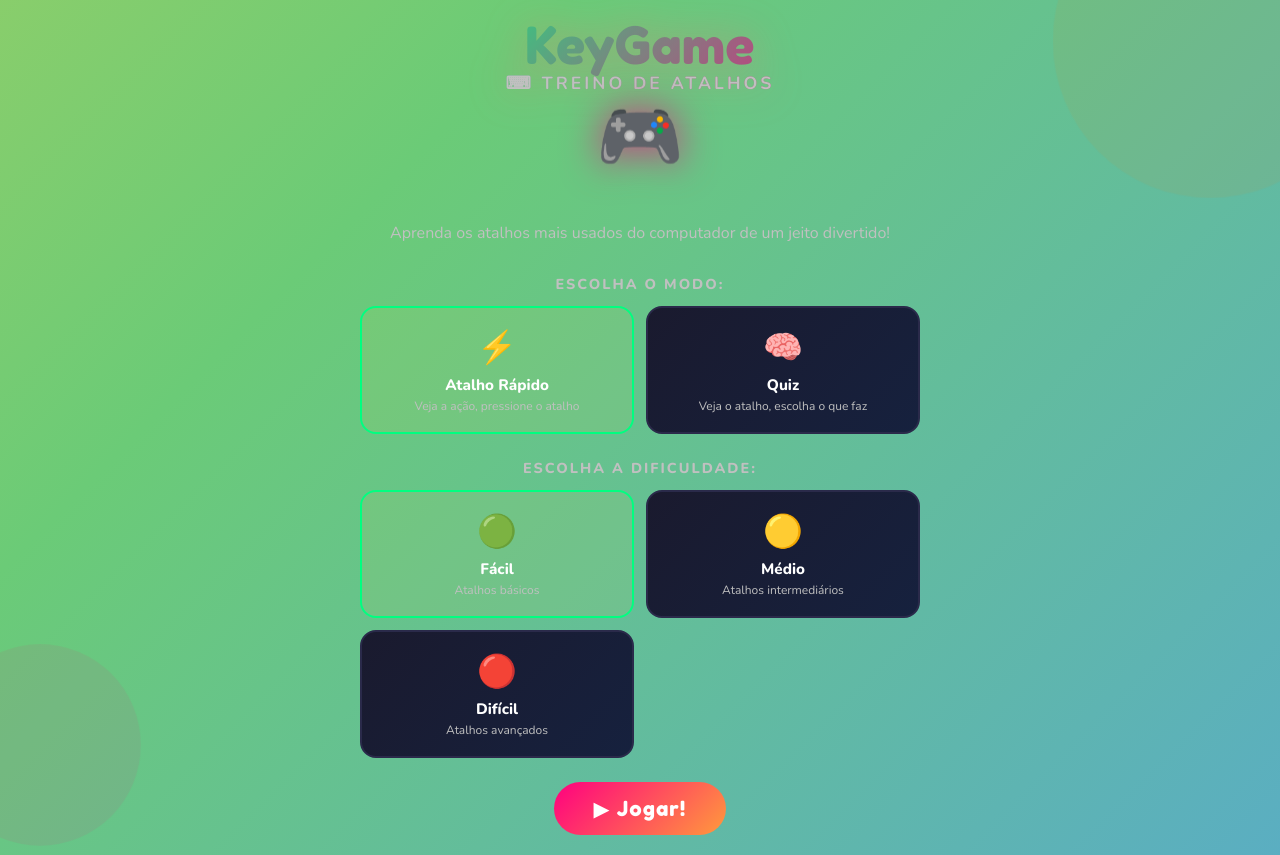
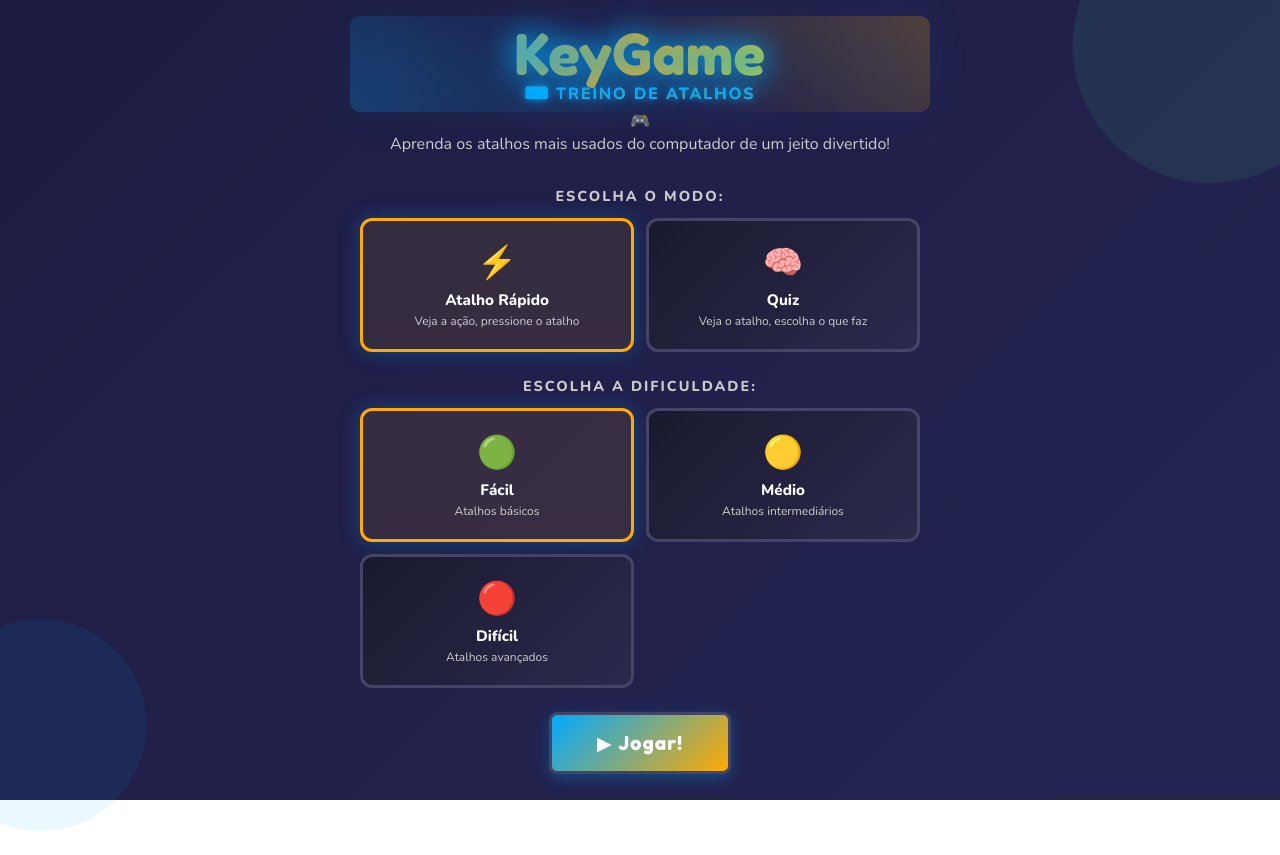
Before and after one commit to eriklluan/keyboardgame, a website: page index.html in a window 1280 px wide. After the commit the page ends 800 px from the top, so only its background shows below. Drawn offline with nearby package versions, Linux system fonts and the light colour scheme.

Commit message:
🎨 Estilo Mega Man: Tema azul futurista com efeitos de energia e design retrô

```diff
--- a/index.html
+++ b/index.html
@@ -6,14 +6,16 @@
       @import url("https://fonts.googleapis.com/css2?family=Fredoka+One&family=Nunito:wght@400;600;700;800&display=swap");
 
       :root {
-        --bg: linear-gradient(135deg, #ff6b6b, #ffd93d, #6bcb77, #4d96ff);
-        --card: linear-gradient(135deg, #1a1a2e, #16213e);
-        --accent1: #ff0080;
-        --accent2: #00ff80;
-        --accent3: #8000ff;
-        --accent4: #ff8000;
+        --bg: linear-gradient(135deg, #0a0a1e, #1a1a3e, #2a2a5e);
+        --card: linear-gradient(135deg, #1a1a2e, #2a2a4e);
+        --accent1: #00aaff; /* Mega Man blue */
+        --accent2: #ffaa00; /* Energy yellow */
+        --accent3: #ff4444; /* Warning red */
+        --accent4: #44ff88; /* Health green */
         --text: #ffffff;
-        --sub: #c0c0c0;
+        --sub: #cccccc;
+        --border: #444466;
+        --shadow: rgba(0, 170, 255, 0.3);
       }
 
       * {
@@ -33,7 +35,7 @@
         overflow: hidden;
         position: relative;
         background-size: 400% 400%;
-        animation: bgShift 10s ease infinite;
+        animation: bgShift 15s ease infinite;
       }
 
       @keyframes bgShift {
@@ -48,20 +50,37 @@
         }
       }
 
-      /* floating bg dots */
+      /* floating bg elements - Mega Man style */
       .bg-dot {
         position: fixed;
         border-radius: 50%;
-        opacity: 0.07;
-        animation: float 8s infinite ease-in-out;
+        opacity: 0.08;
+        animation: float 12s infinite ease-in-out;
+        background: var(--accent1);
+      }
+      .bg-dot:nth-child(2n) {
+        background: var(--accent4);
+        animation-duration: 15s;
+        animation-delay: -2s;
+      }
+      .bg-dot:nth-child(3n) {
+        background: var(--accent2);
+        animation-duration: 18s;
+        animation-delay: -4s;
       }
       @keyframes float {
         0%,
         100% {
-          transform: translateY(0) scale(1);
+          transform: translateY(0) scale(1) rotate(0deg);
+        }
+        25% {
+          transform: translateY(-40px) scale(1.1) rotate(90deg);
         }
         50% {
-          transform: translateY(-30px) scale(1.05);
+          transform: translateY(-20px) scale(0.9) rotate(180deg);
+        }
+        75% {
+          transform: translateY(-60px) scale(1.05) rotate(270deg);
         }
       }
 
@@ -79,34 +98,56 @@
       }
       .logo {
         font-family: "Fredoka One", cursive;
-        font-size: 3.2rem;
+        font-size: 3.5rem;
         line-height: 1;
         margin-bottom: 8px;
-        background: linear-gradient(135deg, var(--accent2), var(--accent1));
+        background: linear-gradient(135deg, var(--accent1), var(--accent2), var(--accent4));
         -webkit-background-clip: text;
         -webkit-text-fill-color: transparent;
-        filter: drop-shadow(0 0 20px rgba(255, 107, 107, 0.4));
+        filter: drop-shadow(0 0 20px var(--shadow));
+        text-shadow: 0 0 30px var(--accent1);
+        position: relative;
+      }
+      .logo::before {
+        content: '';
+        position: absolute;
+        top: -10px;
+        left: -10px;
+        right: -10px;
+        bottom: -10px;
+        background: linear-gradient(45deg, var(--accent1), transparent, var(--accent2));
+        border-radius: 10px;
+        opacity: 0.1;
+        z-index: -1;
+        animation: logoGlow 3s infinite alternate;
+      }
+      @keyframes logoGlow {
+        0% { opacity: 0.1; }
+        100% { opacity: 0.3; }
       }
       .logo span {
         display: block;
-        font-size: 1.1rem;
-        color: var(--sub);
+        font-size: 1rem;
+        color: var(--accent1);
         font-family: "Nunito", sans-serif;
-        -webkit-text-fill-color: var(--sub);
+        -webkit-text-fill-color: var(--accent1);
         filter: none;
         font-weight: 700;
-        letter-spacing: 3px;
+        letter-spacing: 2px;
         text-transform: uppercase;
         margin-top: 4px;
+        text-shadow: 0 0 10px var(--accent1);
+      }
       }
 
       .keyboard-icon {
-        font-size: 4rem;
+        font-size: 4.5rem;
         margin: 20px 0;
         display: block;
         animation:
-          bounce 2s infinite,
-          glow 2s infinite alternate;
+          bounce 2.5s infinite,
+          energyPulse 1.5s infinite alternate;
+        filter: drop-shadow(0 0 20px var(--accent1));
       }
       @keyframes bounce {
         0%,
@@ -114,15 +155,15 @@
           transform: translateY(0) scale(1);
         }
         50% {
-          transform: translateY(-20px) scale(1.1);
-        }
-      }
-      @keyframes glow {
+          transform: translateY(-15px) scale(1.05);
+        }
+      }
+      @keyframes energyPulse {
         0% {
-          filter: drop-shadow(0 0 10px #00ff80);
+          filter: drop-shadow(0 0 15px var(--accent1)) brightness(1);
         }
         100% {
-          filter: drop-shadow(0 0 20px #ff0080);
+          filter: drop-shadow(0 0 30px var(--accent2)) brightness(1.2);
         }
       }
 
@@ -135,36 +176,64 @@
 
       .btn {
         display: inline-block;
-        padding: 14px 40px;
-        border-radius: 50px;
-        border: none;
+        padding: 16px 45px;
+        border-radius: 8px;
+        border: 3px solid var(--border);
         font-family: "Fredoka One", cursive;
-        font-size: 1.3rem;
+        font-size: 1.2rem;
         cursor: pointer;
         transition:
           transform 0.15s,
-          box-shadow 0.15s;
+          box-shadow 0.15s,
+          border-color 0.15s;
         letter-spacing: 1px;
+        position: relative;
+        overflow: hidden;
+      }
+      .btn::before {
+        content: '';
+        position: absolute;
+        top: 0;
+        left: -100%;
+        width: 100%;
+        height: 100%;
+        background: linear-gradient(90deg, transparent, rgba(255, 255, 255, 0.2), transparent);
+        transition: left 0.5s;
+      }
+      .btn:hover::before {
+        left: 100%;
       }
       .btn:hover {
         transform: translateY(-3px);
-        box-shadow: 0 8px 25px rgba(0, 0, 0, 0.4);
+        box-shadow: 0 8px 25px var(--shadow);
+        border-color: var(--accent1);
       }
       .btn:active {
         transform: translateY(0);
       }
       .btn-primary {
-        background: linear-gradient(135deg, var(--accent1), #ff9a3c);
+        background: linear-gradient(135deg, var(--accent1), var(--accent2));
         color: #fff;
+        box-shadow: 0 4px 15px var(--shadow);
+      }
+      .btn-primary:hover {
+        background: linear-gradient(135deg, var(--accent2), var(--accent1));
+        box-shadow: 0 6px 20px var(--shadow);
       }
       .btn-secondary {
         background: var(--card);
-        color: var(--sub);
-        border: 2px solid #2a2a4a;
+        color: var(--accent1);
+        border: 2px solid var(--border);
         margin-top: 10px;
         font-family: "Nunito", sans-serif;
         font-weight: 800;
         font-size: 1rem;
+        box-shadow: 0 4px 15px rgba(0, 0, 0, 0.3);
+      }
+      .btn-secondary:hover {
+        border-color: var(--accent1);
+        color: var(--accent2);
+        box-shadow: 0 6px 20px var(--shadow);
       }
 
       .mode-grid {
@@ -175,20 +244,38 @@
       }
       .mode-card {
         background: var(--card);
-        border: 2px solid #2a2a4a;
-        border-radius: 16px;
-        padding: 18px 12px;
+        border: 3px solid var(--border);
+        border-radius: 12px;
+        padding: 20px 15px;
         cursor: pointer;
         transition: all 0.2s;
         text-align: center;
+        position: relative;
+        overflow: hidden;
+      }
+      .mode-card::before {
+        content: '';
+        position: absolute;
+        top: 0;
+        left: 0;
+        right: 0;
+        bottom: 0;
+        background: linear-gradient(45deg, transparent, rgba(0, 170, 255, 0.05), transparent);
+        opacity: 0;
+        transition: opacity 0.3s;
       }
       .mode-card:hover {
-        border-color: var(--accent4);
-        transform: translateY(-2px);
+        border-color: var(--accent1);
+        transform: translateY(-3px);
+        box-shadow: 0 8px 25px var(--shadow);
+      }
+      .mode-card:hover::before {
+        opacity: 1;
       }
       .mode-card.selected {
         border-color: var(--accent2);
-        background: rgba(255, 217, 61, 0.08);
+        background: rgba(255, 170, 0, 0.1);
+        box-shadow: 0 0 20px var(--shadow);
       }
       .mode-card .mode-icon {
         font-size: 2rem;
```
Also changed, not shown: 1 other file.
